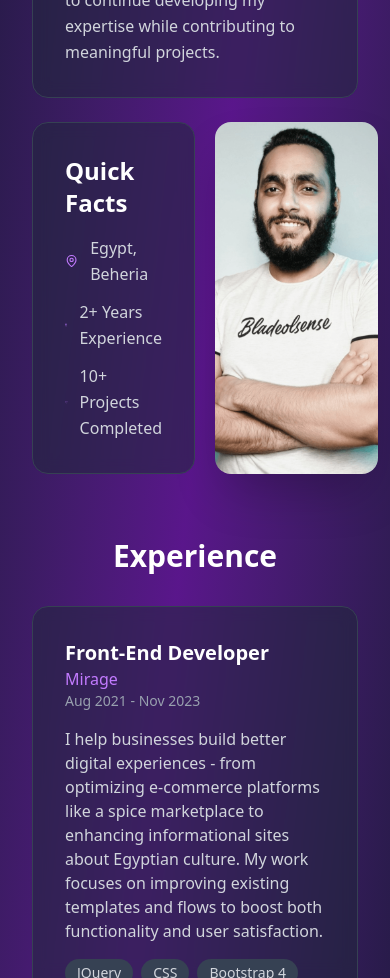
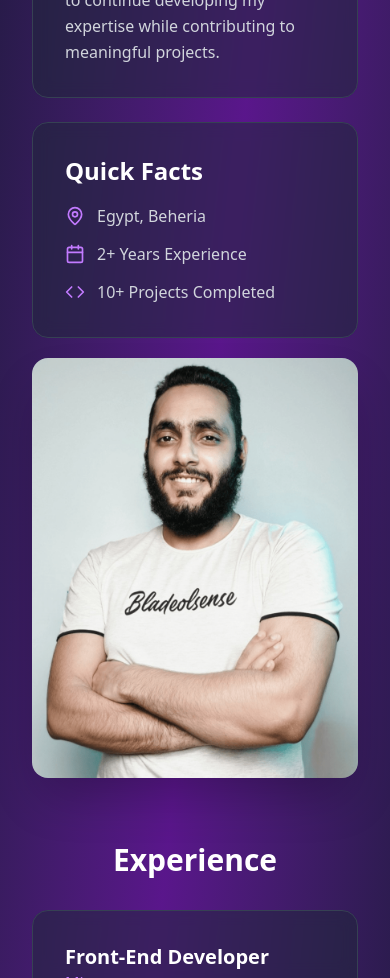
Before and after one commit to ahmed-alfarouq/portfolio, a React (Vite) app: page /about in a window 390 px wide. Shown: the part 1380-2358 px from the top of the page. Built offline with nearby package versions, Linux system fonts and the light colour scheme.

Commit message:
Add Vercel configuration for rewrites and update About page layout for better responsiveness.

```diff
--- a/src/pages/About.tsx
+++ b/src/pages/About.tsx
@@ -55,8 +55,8 @@ const About = () => {
             />
           </div>
 
-          <div className="flex gap-5">
-            <div className="card w-1/2 lg:w-full">
+          <div className="flex flex-col sm:flex-row gap-5">
+            <div className="card sm:w-1/2 lg:w-full">
               <h3 className="card-title">Quick Facts</h3>
               <div className="space-y-3">
                 <div className="flex items-center gap-3">
@@ -76,7 +76,7 @@ const About = () => {
             <img
               src="me.png"
               alt=""
-              className="rounded-2xl w-1/2 object-cover shadow-2xl lg:hidden"
+              className="rounded-2xl sm:w-1/2 object-cover shadow-2xl lg:hidden"
             />
           </div>
         </section>
```
Also changed, not shown: vercel.json (added).
